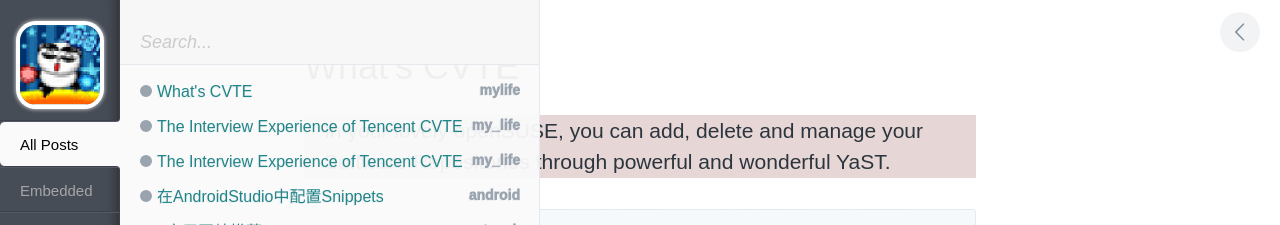
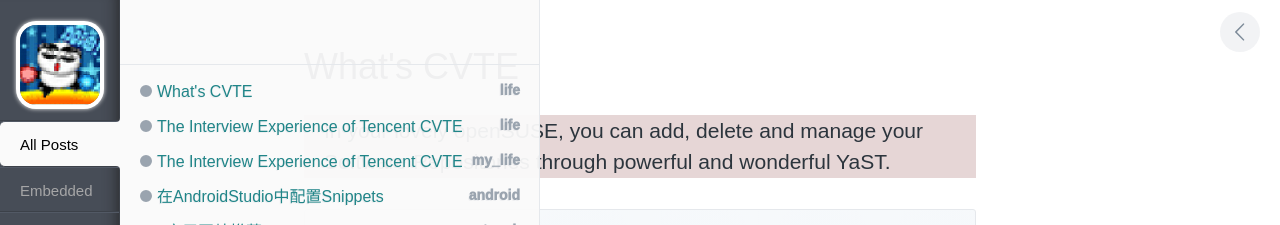
Before and after one commit to xnzaa/xnzaa.github.io, a Jekyll site: the page built from _posts/2014-12-14-what's-CVTE.md, in a window 1280 px wide. Shown: the top 225 px of the page. Built offline with Jekyll 4.4.1, drawn with Linux system fonts in a browser that asks for light colours; comment, search, counter and statistics services are not loaded.

Commit message:
change index

```diff
--- a/_layouts/index.html
+++ b/_layouts/index.html
@@ -36,8 +36,8 @@
       <div id="posts-list">
         <form action="" id="search-form">
           <a href="/index.html" id="mobile-avatar"></a>
-          <!-- NOTE: input field is disabled by default -->
-          <input id="search-input" type="text" placeholder="Search..." disabled >
+          <!-- NOTE: input field is disabled by default
+          <input id="search-input" type="text" placeholder="Search..." disabled >-->
         </form>
 
         <nav id="pl__container">
--- a/_posts/2014-12-14-what's-CVTE.md
+++ b/_posts/2014-12-14-what's-CVTE.md
@@ -2,7 +2,7 @@
 layout: post
 title:  "What's CVTE"
 date:   2014-12-14 00:38:34
-categories: my life
+categories: life
 ---
 ### In your lovely openSUSE, you can add, delete and manage your Software Repositories through powerful and wonderful YaST.
 
--- a/assets/js/script.js
+++ b/assets/js/script.js
@@ -18,7 +18,7 @@ if ($(window).width() <= 1280) {
     tag5       = $('.network'),
     tag6       = $('.system'),
     tag7       = $('.reading'),
-    tag8       = $('.my life');
+    tag8       = $('.life');
 	tag9       = $('.other');
 var sidebar    = $('#sidebar'),
     container  = $('#post'),
```
Also changed, not shown: _posts/2014-12-14-the-interview-experience-of-Tencent.md (+1 -1 lines).
